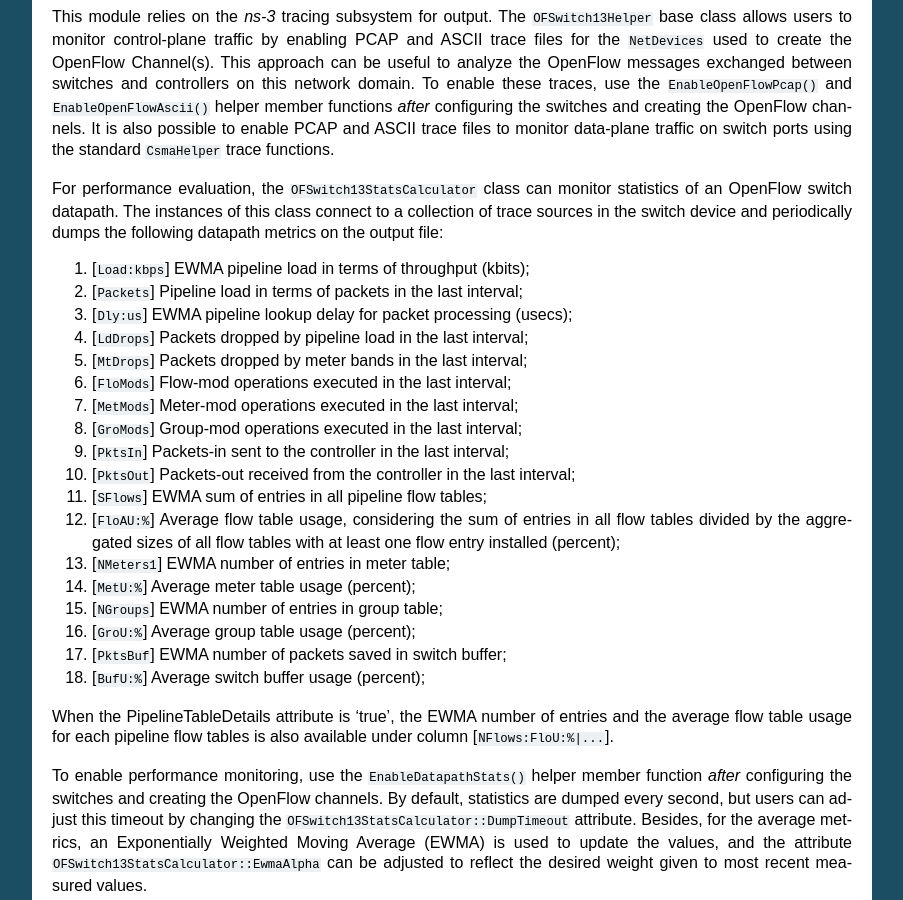
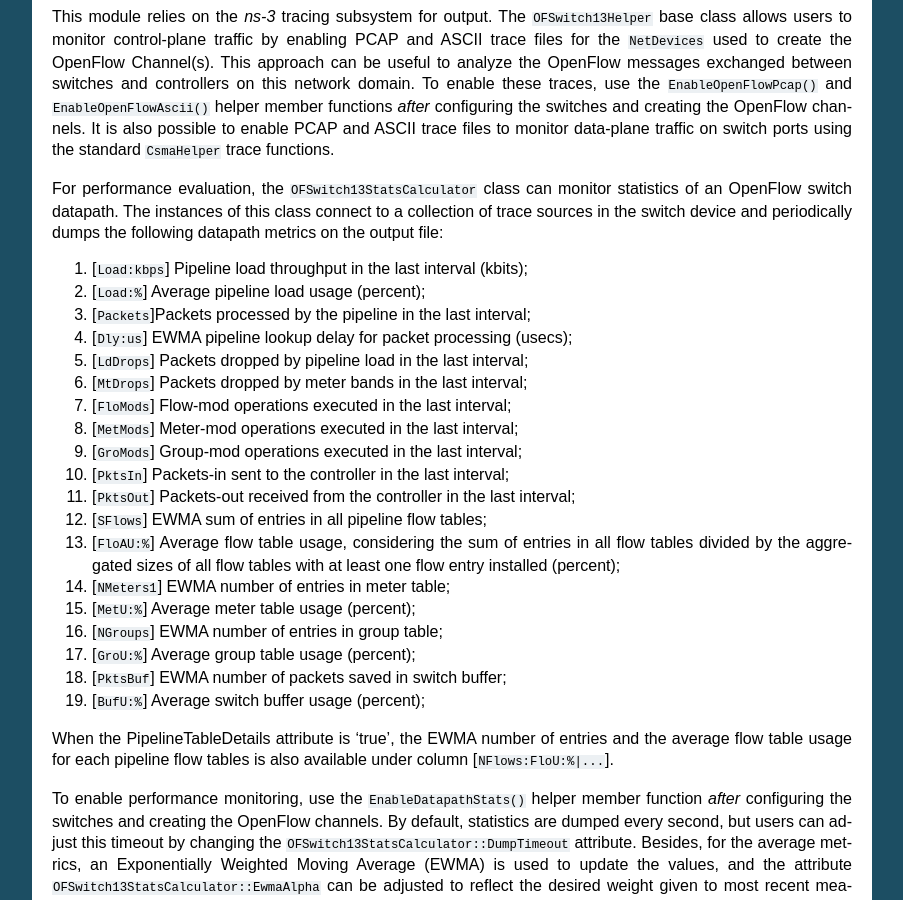
Before and after one commit to ljerezchaves/ofswitch13, a Sphinx documentation site: the page built from doc/source/ofswitch13-usage.rst, in a window 1280 px wide and 900 px high, scrolled down 5961 px. Shown: the whole window, without its empty margins (198-1101 px from the left). Built offline with Sphinx 7.4.7, drawn with Linux system fonts in a browser that asks for light colours; formulas are drawn with MathJax 3.

Commit message:
Dump the real pipeline load and pipeline usage in switch datapath stats.

```diff
--- a/doc/source/ofswitch13-usage.rst
+++ b/doc/source/ofswitch13-usage.rst
@@ -425,8 +425,9 @@ statistics of an OpenFlow switch datapath. The instances of this class connect
 to a collection of trace sources in the switch device and periodically dumps
 the following datapath metrics on the output file:
 
-#. [``Load:kbps``] EWMA pipeline load in terms of throughput (kbits);
-#. [``Packets``] Pipeline load in terms of packets in the last interval;
+#. [``Load:kbps``] Pipeline load throughput in the last interval (kbits);
+#. [``Load:%``] Average pipeline load usage (percent);
+#. [``Packets``]Packets processed by the pipeline in the last interval;
 #. [``Dly:us``] EWMA pipeline lookup delay for packet processing (usecs);
 #. [``LdDrops``] Packets dropped by pipeline load in the last interval;
 #. [``MtDrops``] Packets dropped by meter bands in the last interval;
```
Also changed, not shown: 2 other files.
